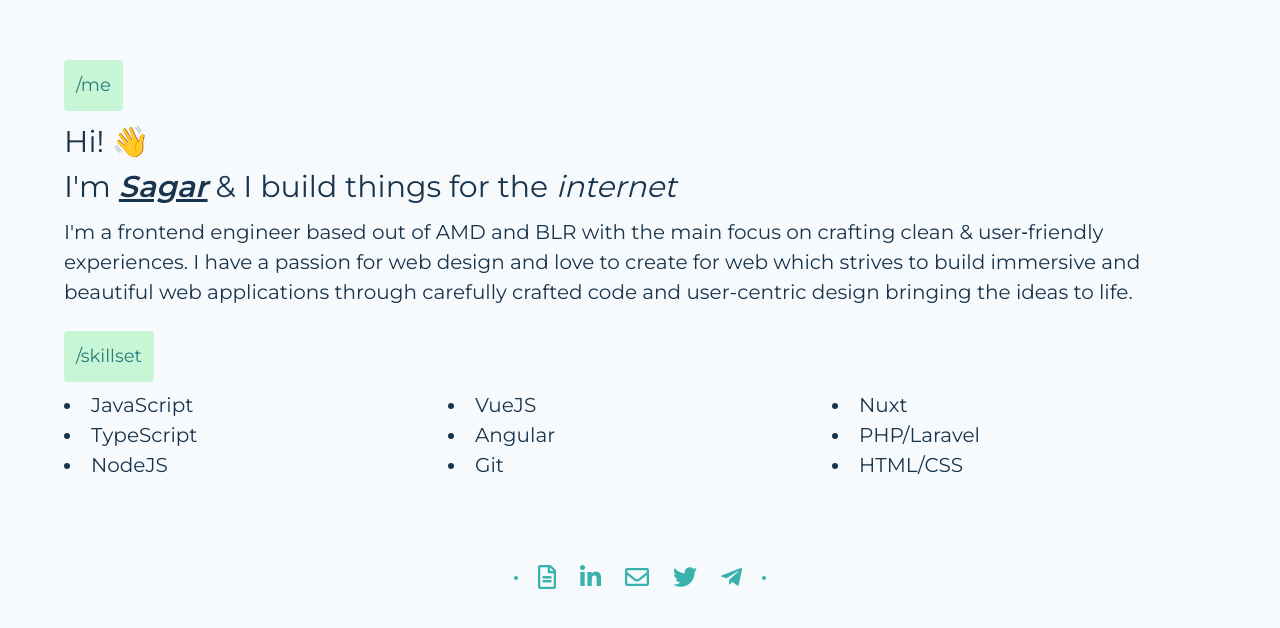
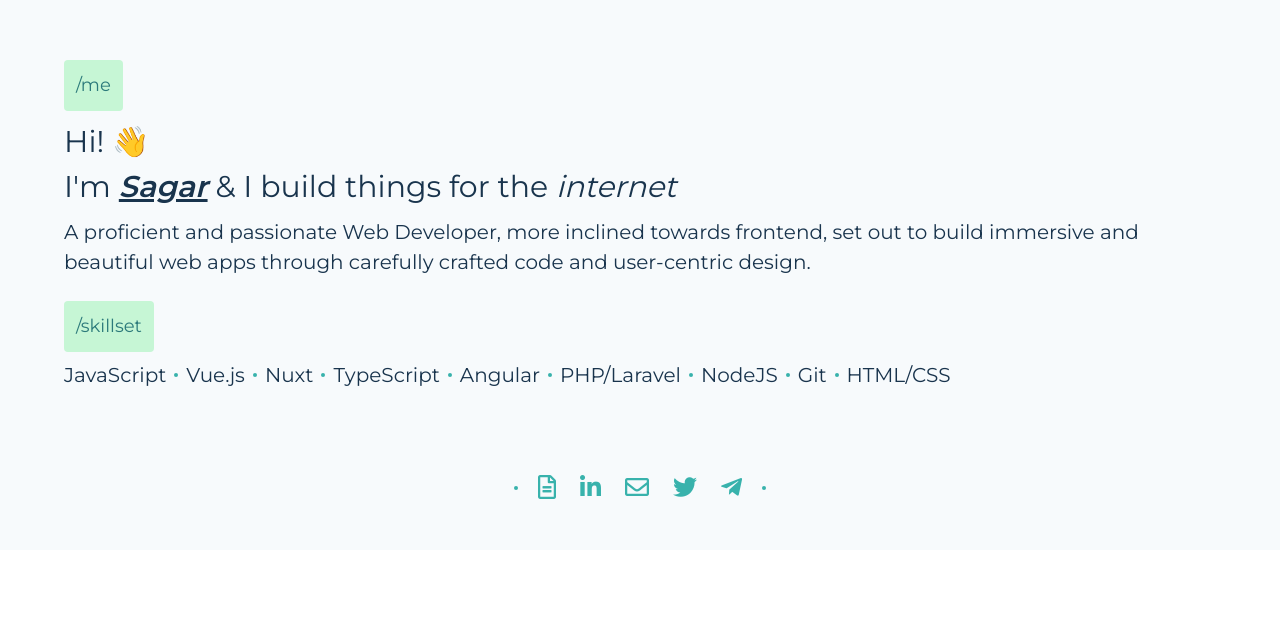
Before and after one commit to Sagarmak-zz/nuxt-portfolio, a Nuxt app: page / in a window 1280 px wide. Shown: the part 740-1368 px from the top of the page. After the commit the page ends 1290 px from the top, so only its background shows below. Built offline with nearby package versions, Linux system fonts and the light colour scheme.

Commit message:
change profile description, styling for skillset and remove unwanted code

```diff
--- a/assets/css/main.css
+++ b/assets/css/main.css
@@ -1,5 +1,3 @@
-main.css
-
 /* Disable scrollbar Firefox */
 @-moz-document url-prefix() {
   html {
@@ -8,9 +6,8 @@ main.css
 }
 
 /* Disable scrollbar Chrome */
-::-webkit-scrollbar {
-  width: 0px;
-  background: transparent;
+html::-webkit-scrollbar {
+    display: none;  /* Safari and Chrome */
 }
 
 body {
--- a/pages/index.vue
+++ b/pages/index.vue
@@ -1,5 +1,3 @@
-index.vue
-
 <template>
   <div class="container mx-auto">
     <div class="page1 home flex items-center justify-center">
@@ -37,11 +35,9 @@ index.vue
           </div>
         </div>
         <div class="text-color-text text-base md:text-xl mt-2">
-          I'm a frontend engineer based out of AMD and BLR with the main focus on crafting
-          clean & user‑friendly experiences. I have a passion for web design and
-          love to create for web which strives to build immersive and beautiful
-          web applications through carefully crafted code and user-centric
-          design bringing the ideas to life.
+          A proficient and passionate Web Developer, more inclined towards
+          frontend, set out to build immersive and beautiful web apps through
+          carefully crafted code and user-centric design.
         </div>
       </div>
       <div class="tech mt-6">
@@ -50,18 +46,24 @@ index.vue
         >
           /skillset
         </div>
-        <div class="text-color-text text-base md:text-xl mt-2">
-          <ul class="flex flex-wrap list-inside">
-            <li class="w-1/3">JavaScript</li>
-            <li class="w-1/3">VueJS</li>
-            <li class="w-1/3">Nuxt</li>
-            <li class="w-1/3">TypeScript</li>
-            <li class="w-1/3">Angular</li>
-            <li class="w-1/3">PHP/Laravel</li>
-            <li class="w-1/3">NodeJS</li>
-            <li class="w-1/3">Git</li>
-            <li class="w-1/3">HTML/CSS</li>
-          </ul>
+        <div class="text-color-text text-base md:text-xl mt-2 flex items-center">
+          <span>JavaScript</span>
+          <div class="dot bg-accent rounded-full w-1 h-1 mx-2"></div>
+          <span>Vue.js</span>
+          <div class="dot bg-accent rounded-full w-1 h-1 mx-2"></div>
+          <span>Nuxt</span>
+          <div class="dot bg-accent rounded-full w-1 h-1 mx-2"></div>
+          <span>TypeScript</span>
+          <div class="dot bg-accent rounded-full w-1 h-1 mx-2"></div>
+          <span>Angular</span>
+          <div class="dot bg-accent rounded-full w-1 h-1 mx-2"></div>
+          <span>PHP/Laravel</span>
+          <div class="dot bg-accent rounded-full w-1 h-1 mx-2"></div>
+          <span>NodeJS</span>
+          <div class="dot bg-accent rounded-full w-1 h-1 mx-2"></div>
+          <span>Git</span>
+          <div class="dot bg-accent rounded-full w-1 h-1 mx-2"></div>
+          <span>HTML/CSS</span>
         </div>
       </div>
     </div>
@@ -121,36 +123,37 @@ export default {
         {
           hid: "keywords",
           name: "keywords",
-          content: "sagar, sagar makhija, sagarmak, netlify, frontend engineer, vuejs, javascript, nuxt, portfolio"
+          content:
+            "sagar, sagar makhija, sagarmak, netlify, frontend engineer, vuejs, javascript, nuxt, portfolio",
         },
         {
           hid: "name",
           name: "name",
-          content: "Sagar Makhija | Frontend Engineer"
+          content: "Sagar Makhija | Frontend Engineer",
         },
         {
           hid: "description",
           name: "description",
-          content: "Sagar Makhija's site"
+          content: "Sagar Makhija's site",
         },
         {
           hid: "og:title",
           name: "og:title",
-          content: "Sagar Makhija | Frontend Engineer"
+          content: "Sagar Makhija | Frontend Engineer",
         },
         {
           hid: "og:url",
           name: "og:url",
-          content: "https://sagarmakhija.netlify.app/"
+          content: "https://sagarmakhija.netlify.app/",
         },
         {
           hid: "og:description",
           name: "og:description",
-          content: "Sagar Makhija's site"
-        }
-      ]
+          content: "Sagar Makhija's site",
+        },
+      ],
     };
-  }
+  },
 };
 </script>
 
```
